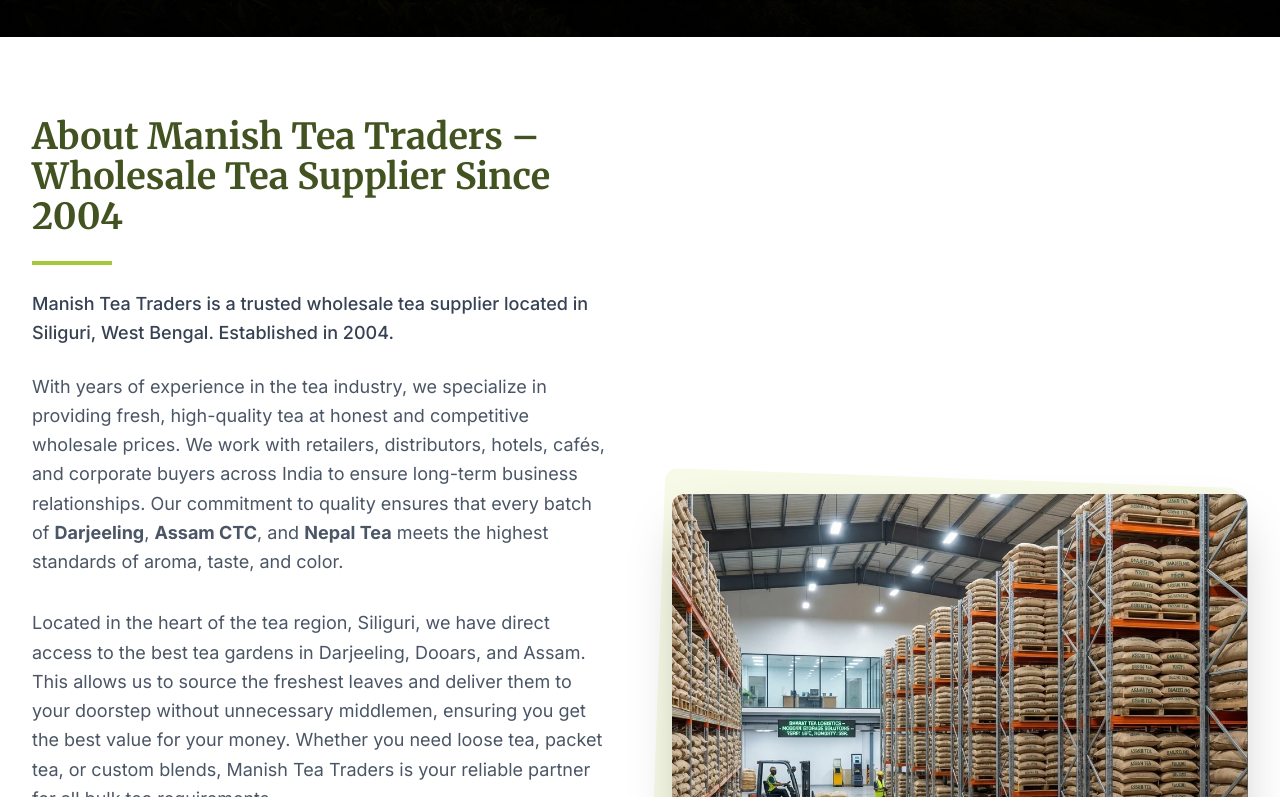
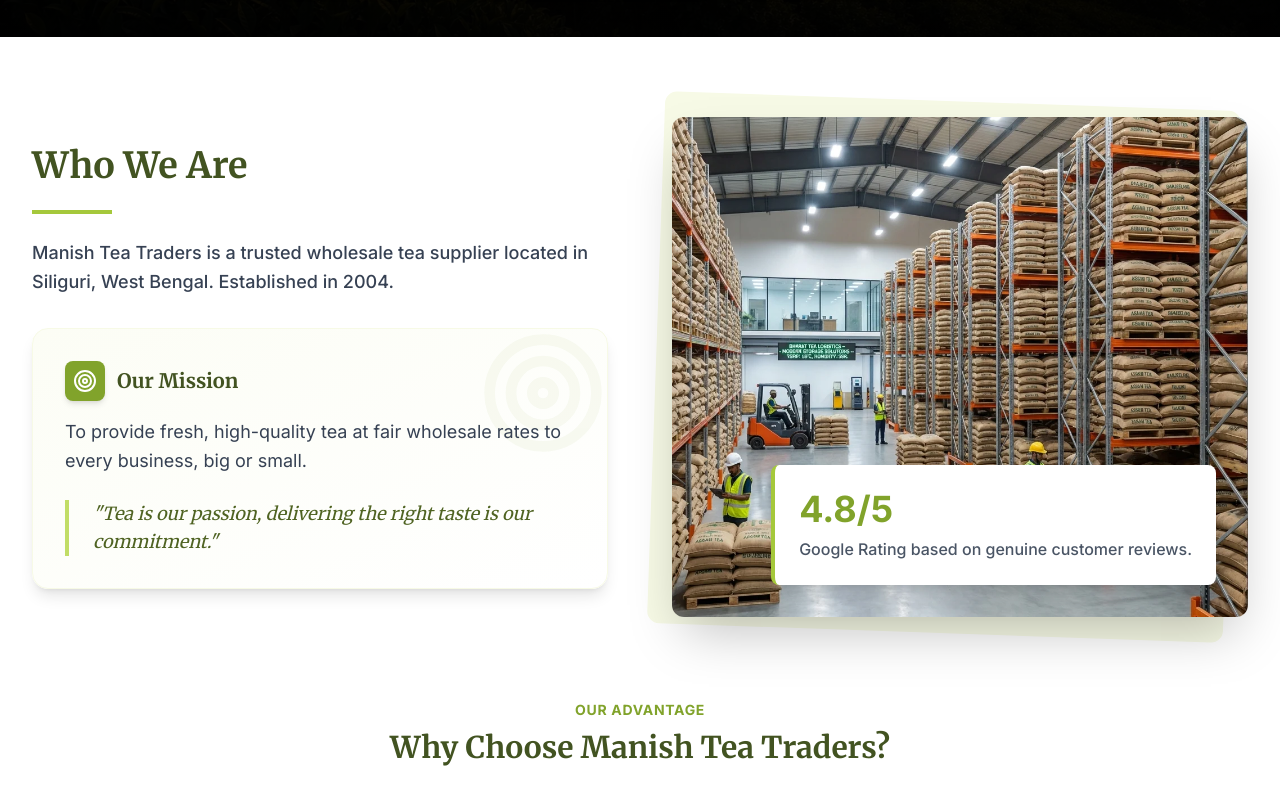
Before and after one commit to manishteatraders-lab/MTT2706, a Next.js app: page / in a window 1280 px wide. Shown: the part 843-1640 px from the top of the page. Built offline with nearby package versions, Linux system fonts and the light colour scheme.

Commit message:
fix: implement isHomePage prop on About and Contact to prevent duplicate H1s and bloated content on the homepage

```diff
--- a/app/page.tsx
+++ b/app/page.tsx
@@ -107,14 +107,14 @@
         dangerouslySetInnerHTML={{ __html: JSON.stringify(jsonLd) }}
       />
       <Hero />
-      <About />
+      <About isHomePage={true} />
       <Products />
       <Suspense fallback={<LoadingFallback />}>
         <Gallery />
       </Suspense>
 
       <div id="contact">
-        <Contact selectedProduct="" />
+        <Contact selectedProduct="" isHomePage={true} />
       </div>
 
       <Suspense fallback={<LoadingFallback />}>
--- a/components/About.tsx
+++ b/components/About.tsx
@@ -30,7 +30,11 @@
   },
 ];
 
-const About: React.FC = () => {
+interface AboutProps {
+  isHomePage?: boolean;
+}
+
+const About: React.FC<AboutProps> = ({ isHomePage = false }) => {
   return (
     <section id="about" className="py-20 bg-white">
       <div className="max-w-7xl mx-auto px-4 sm:px-6 lg:px-8">
@@ -38,13 +42,22 @@
         {/* Intro Section */}
         <div className="lg:grid lg:grid-cols-2 lg:gap-16 items-center mb-20">
           <div className="mb-12 lg:mb-0">
+            {isHomePage ? (
+              <h2 className="text-3xl font-serif font-bold text-tea-900 sm:text-4xl mb-6">
+                Who We Are
+              </h2>
+            ) : (
               <h1 className="text-3xl font-serif font-bold text-tea-900 sm:text-4xl mb-6">
                 About Manish Tea Traders – Wholesale Tea Supplier Since 2004
               </h1>
+            )}
             <div className="w-20 h-1 bg-tea-500 mb-6"></div>
             <p className="text-lg text-gray-700 mb-6 leading-relaxed font-medium">
               Manish Tea Traders is a trusted wholesale tea supplier located in Siliguri, West Bengal. Established in {BUSINESS_DETAILS.established}.
             </p>
+
+            {!isHomePage && (
+              <>
                 <p className="text-lg text-gray-600 mb-8 leading-relaxed">
                   With years of experience in the tea industry, we specialize in providing fresh, high-quality tea at honest and competitive wholesale prices. We work with retailers, distributors, hotels, cafés, and corporate buyers across India to ensure long-term business relationships. Our commitment to quality ensures that every batch of <strong>Darjeeling</strong>, <strong>Assam CTC</strong>, and <strong>Nepal Tea</strong> meets the highest standards of aroma, taste, and color.
                 </p>
@@ -54,6 +67,8 @@
                 <p className="text-lg text-gray-600 mb-8 leading-relaxed">
                   Manish Tea Traders is FSSAI licensed and registered with the Tea Board of India (KOL/B-7410), ensuring every batch we supply meets regulatory quality standards. Since 2004, we have served over 200 buyers across India — from small kirana retailers to large hotel chains and FMCG packers. Our GST registered business (19AHJPR0891G1ZX) operates transparently with proper invoicing, making us a compliant and trustworthy wholesale partner for businesses of all sizes.
                 </p>
+              </>
+            )}
 
             {/* Mission Card - Enhanced Visuals */}
             <div className="mt-8 bg-gradient-to-br from-tea-50 to-white border border-tea-100 p-8 rounded-2xl shadow-lg relative overflow-hidden group hover:shadow-xl transition-all duration-300 transform hover:-translate-y-1">
--- a/components/Contact.tsx
+++ b/components/Contact.tsx
@@ -7,9 +7,10 @@
 
 interface ContactProps {
   selectedProduct?: string;
+  isHomePage?: boolean;
 }
 
-const Contact: React.FC<ContactProps> = ({ selectedProduct }) => {
+const Contact: React.FC<ContactProps> = ({ selectedProduct, isHomePage = false }) => {
   const [formData, setFormData] = useState({
     name: "",
     phone: "",
@@ -37,12 +38,20 @@
     <section id="contact" className="py-20 bg-white">
       <div className="max-w-7xl mx-auto px-4 sm:px-6 lg:px-8">
         <div className="text-center mb-16">
+          {isHomePage ? (
+            <h2 className="text-3xl font-serif font-bold text-tea-900 sm:text-4xl mt-2">
+              Wholesale Inquiries
+            </h2>
+          ) : (
+            <>
               <h1 className="text-3xl font-serif font-bold text-tea-900 sm:text-4xl mt-2">
                 Contact Manish Tea Traders – Bulk Tea Wholesale Enquiries
               </h1>
               <p className="mt-6 text-lg text-gray-700 max-w-4xl mx-auto leading-relaxed">
                 We supply CTC tea, Tea Dust, and Orthodox Leaf in bulk to retailers, distributors, and private label packers across India. Share your preferred tea grade and monthly requirement — we'll send you today's updated wholesale price list along with free sample options. Our team responds within a few hours on WhatsApp.
               </p>
+            </>
+          )}
         </div>
 
         <div className="text-center mb-12">
```
Lines whose indentation alone changed are shown as unchanged.
